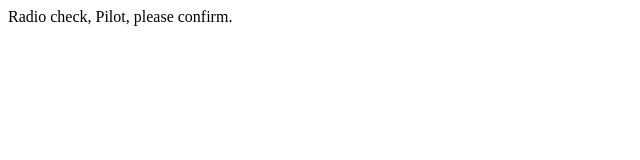
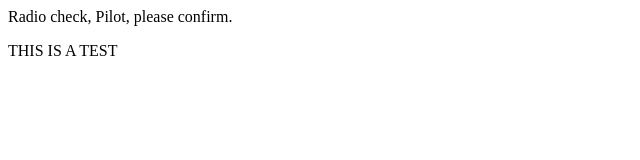
Before and after one commit to afmcgill/communication-log, a plain HTML site: page index.html in a window 1280 px wide. Shown: the whole page, without its empty margins (0-640 px from the left). Drawn offline with Linux system fonts and the light colour scheme.

Commit message:
Added new line of text

```diff
--- a/index.html
+++ b/index.html
@@ -1,5 +1,6 @@
 <html>
     <body>
         <p>Radio check, Pilot, please confirm.</p>
+        <p>THIS IS  A TEST</p>
     </body>
 </html>
```
